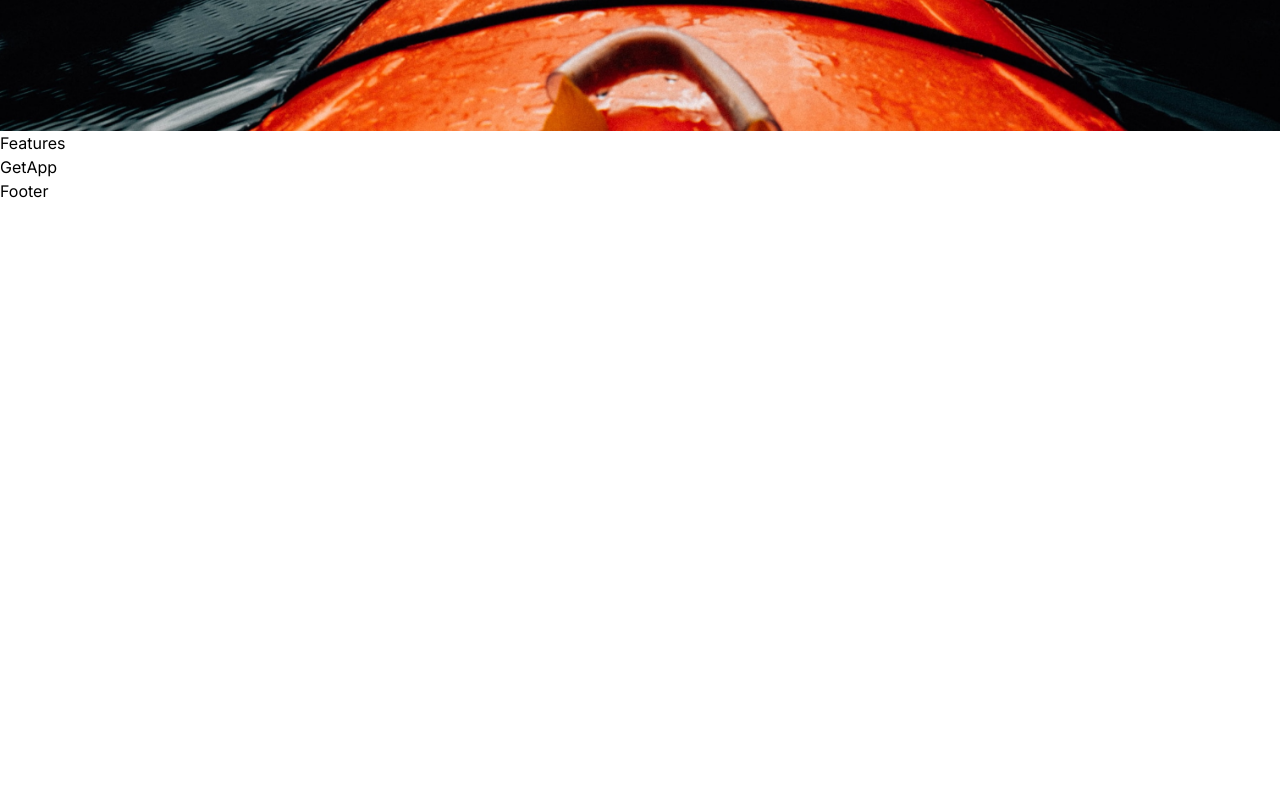
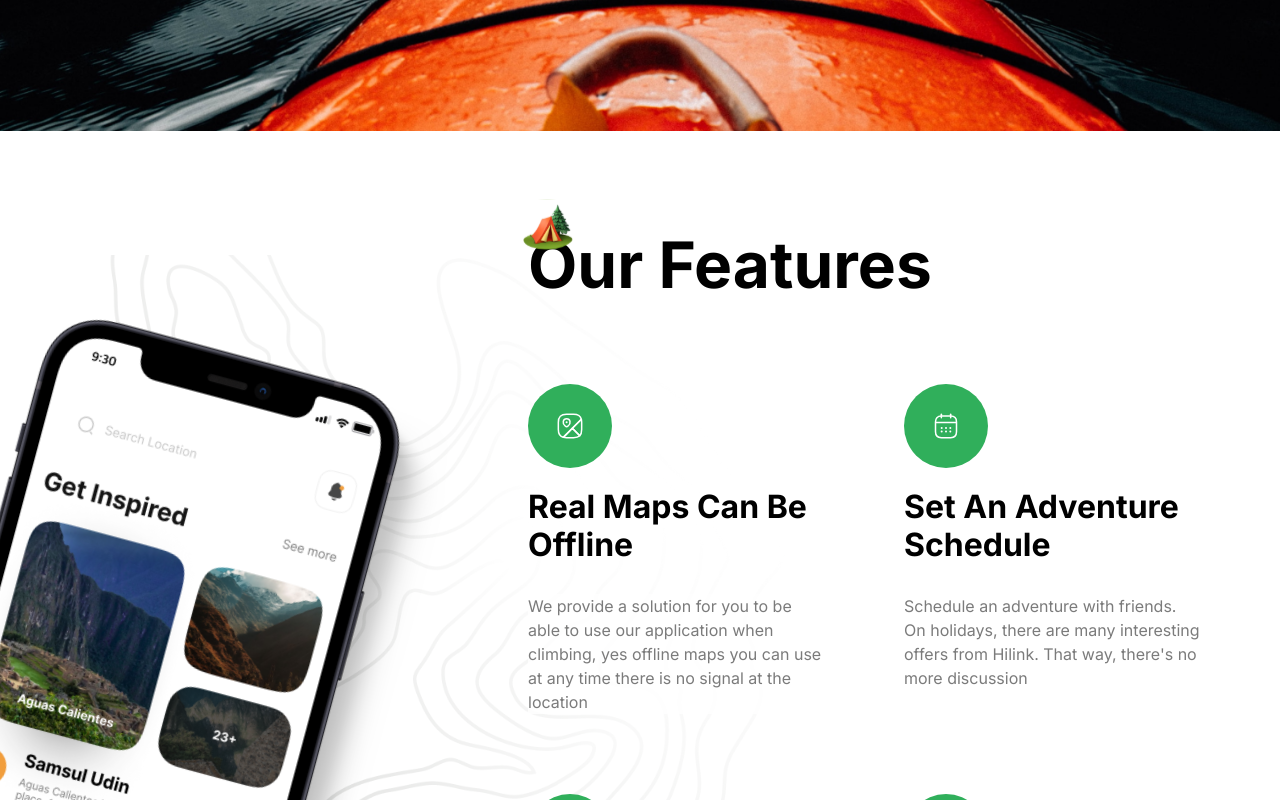
Before and after one commit to akshit2941/HiLink-Camping-Website, a Next.js app: page / in a window 1280 px wide. Shown: the part 2600-3400 px from the top of the page. Before the commit the page ends 2803 px from the top, so only its background shows below. Built offline with nearby package versions, Linux system fonts and the light colour scheme.

Commit message:
Completed Feature Section

```diff
--- a/components/Features.tsx
+++ b/components/Features.tsx
@@ -1,8 +1,70 @@
+import { FEATURES } from '@/constants'
+import Image from 'next/image'
+import { features, title } from 'process'
 import React from 'react'
 
 const Features = () => {
   return (
-    <div>Features</div>
+    <section className='flexCenter flex-col overflow-hidden bg-feature-bg bg-center bg-no-repeat py-24 '>
+      <div className='max-container padding-container flex relative w-full justify-end'>
+        <div className='flex flex-1 lg:min-h-[900px]'>
+          <Image
+            src="/phone.png"
+            alt="phone"
+            width={440}
+            height={1000}
+            className='feature-phone'
+          />
+        </div>
+        <div className='z-20 flex w-full flex-col lg:w-[60%]'>
+          <div className='relative'>
+            <Image
+              src="/camp.svg"
+              alt="camp"
+              width={50}
+              height={50}
+              className='absolute left-[-5px] top-[-28px] w-10 lg:w-[50px]'
+            />
+            <h2 className='bold-40 lg:bold-64'>Our Features</h2>
+          </div>
+          <ul className='mt-10 grid gap-10 md:grid-cols-2 lg:mt-20 lg:gap-20'>
+            {FEATURES.map((feature) => (
+              <FeatureItem
+                key={feature.title}
+                title={feature.title}
+                icon={feature.icon}
+                description={feature.description}
+              />
+            ))}
+          </ul>
+        </div>
+      </div>
+    </section>
+  )
+}
+
+type FeatureItem = {
+  title: string;
+  icon: string;
+  description: string;
+
+}
+
+const FeatureItem = ({ title, icon, description }: FeatureItem) => {
+  return (
+    <li className='flex w-full flex-1 flex-col items-start'>
+      <div className='rounded-full p-4 lg:p-7 bg-green-50'>
+        <Image
+          src={icon} alt='map' width={28} height={28}
+        />
+      </div>
+      <h2 className='bold-20 lg:bold-32 mt-5 capitalize'>
+        {title}
+      </h2>
+      <p className='regular-16 mt-5 bg-white/80 text-gray-30 lg:mt-[30px] lg:bg-none'>
+        {description}
+      </p>
+    </li>
   )
 }
 
```
